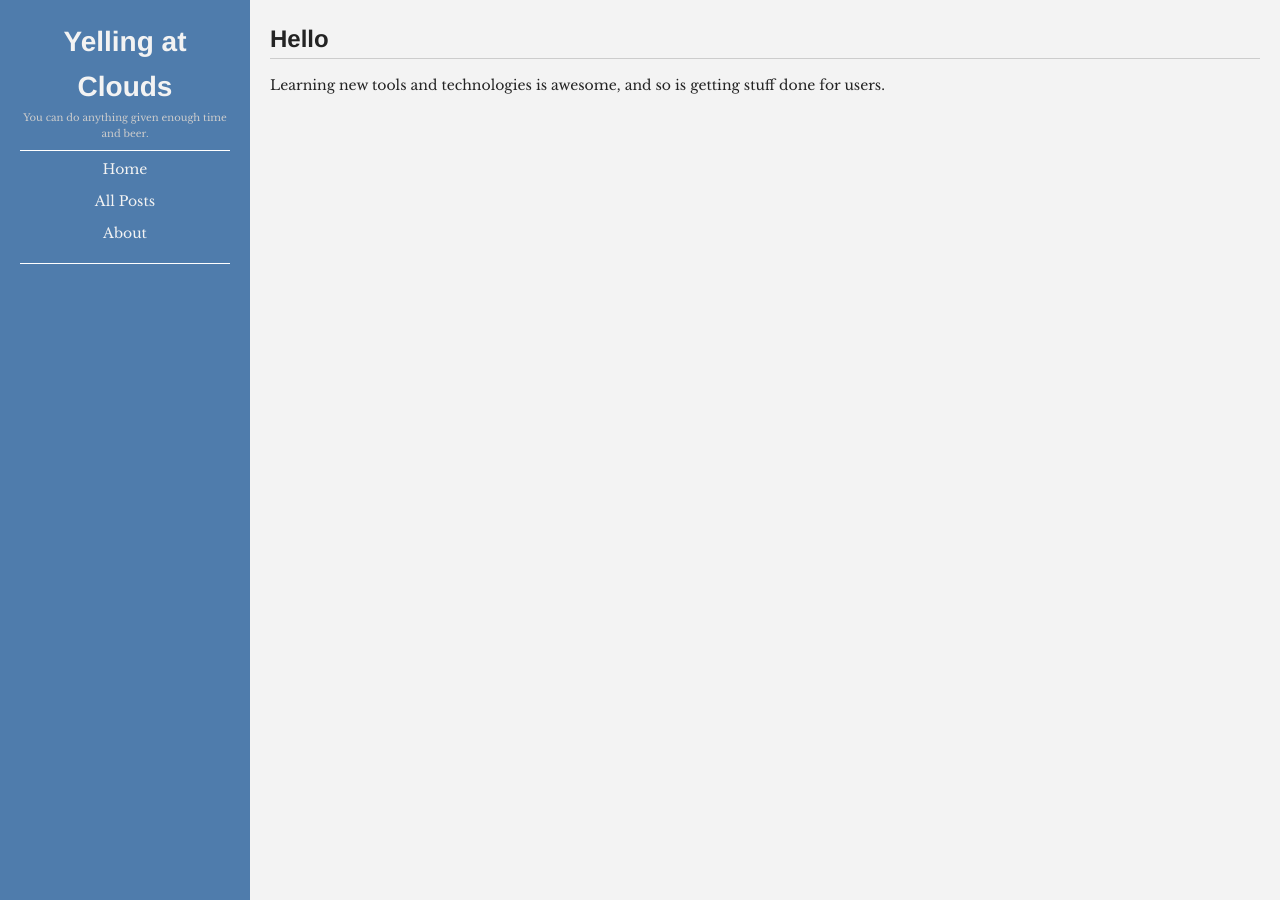
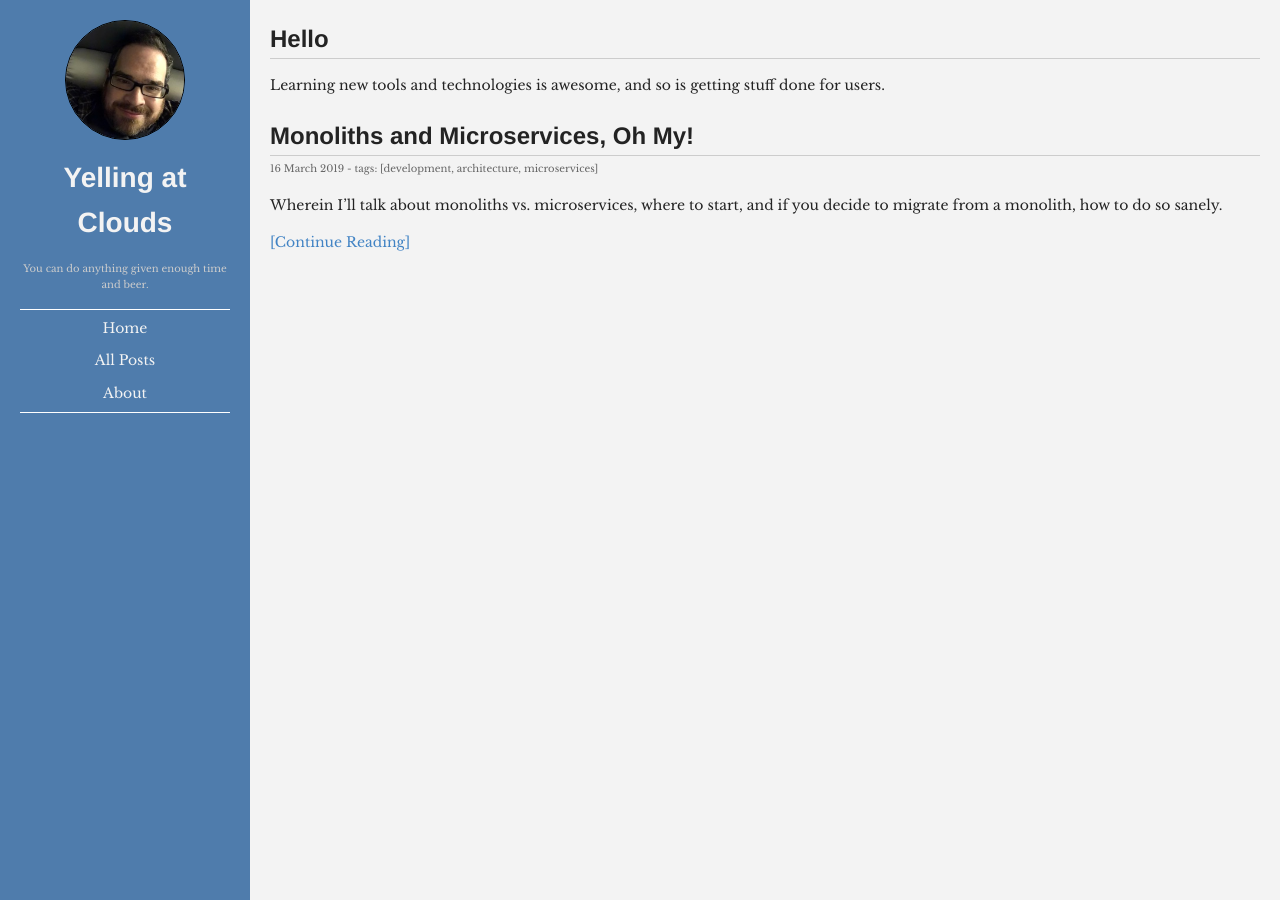
Before and after one commit to atarola/atarola.github.io, a Jekyll site: the page built from index.md, in a window 1280 px wide. Built offline with Jekyll 4.4.1, drawn with Linux system fonts in a browser that asks for light colours; some of the changed lines change nothing that is shown.

Commit message:
added first post!

```diff
--- a/_layouts/default.html
+++ b/_layouts/default.html
@@ -15,6 +15,8 @@
 
     <nav>
         <header>
+            <img src="{{ '/assets/img/face.jpg' | relative_url }}"
+                alt="My Face" />
             <h1>Yelling at Clouds</h1>
             <p>You can do anything given enough time and beer.</p>
         </header>
--- /dev/null
+++ b/_posts/2019-03-16-monoliths-and-microservices.md
@@ -0,0 +1,75 @@
+---
+layout: post
+title: "Monoliths and Microservices, Oh My!"
+date: 2019-03-16
+tags: ["development", "architecture", "microservices"]
+---
+
+Wherein I'll talk about monoliths vs. microservices, where to start, and if you decide to migrate from a monolith, how to do so sanely.
+
+*Note:* I make no value judgement between them. Both approaches have advantages, and you should make the best decision based on the application in question (including the environment in which it resides).
+
+### Start with a monolith!
+
+If you are running a new or high-risk project,  I would not start with microservices at all.  The most important thing you should be doing is managing the risks associated with where you are at.  Tackling the complexity that comes with microservices is a huge distraction you probably can't afford.
+
+Build your MVP as a monolith and focus on getting happy, paying customers.
+
+### When should you split the monolith?
+
+As I mentioned before, microservices bring a lot of baggage with them, when it comes to technical complexity.  So you should make sure the value you get from the move is worth the debts you'll be paying to get there.
+
+Here are some example situations that could force you to consider doing a split:
+
+#### Organizational Pressures
+
+When an organization gets to be a certain size, it becomes very hard for a single team of developers to keep up-to-date context of what is going on in every facet of the business.  This will usually shows up as externally created `Bounded Contexts` popping up all over the place.
+
+The nasty bit about multiple `Bounded Contexts` existing in the same codebase is that they muddy the waters as to what the internal model the code was expressing even means.  These clarity issues create bugs and bad experiences.
+
+`Bounded Contexts` are natural cleaving places for separate services.  Doing so allows businesses to execute well in each of those contexts.
+
+#### Scaling Concerns
+
+As a business grows, and a product gets more traffic, it is natural for parts of the monolith to need different deployment profiles to meet the needs of the customers.  Deploying the whole monolith to service each of those profiles becomes more wasteful the bigger the monolith is.
+
+Splitting a monolith based on deployment profiles allows the business to use infrastructure resource more efficiently, which adds natural value to each customer using those resources.
+
+### How should the monolith be split?
+
+So, after all of that, you've decided that you *need* to spit your monolith, here's a suggested path forward for you:
+
+#### Define your new `Bounded Context`
+
+Define your `Bounded Context` and the use-cases that will be that context's responsibilities.
+
+One of the worst downsides to microservices are the need for distributed transactions, so do your very best to keep them to a minimum.  Consider the common use-cases that dip into your context, and make sure entities that are close collaborators in fulfilling those use-cases live together.
+
+#### Create a shim facade
+
+In the monolith, create a facade that the rest of the monolith will use to interact with your newly formed `Bounded Context`.  This will act as a natural barrier between your context and the rest of the system, and will allow you to finally split the monolith later.
+
+#### Refactor the code
+
+Refactor all of the code outside your `Bounded Context` to talk to it via the shim facade.
+
+When I do this refactor, I try to stay away from passing domain model entities through the facade.  Better to translate things to plain data beforehand.  This extra step means that it will be easier later to actually split, since there's little chance to cheat in the mean-time.
+
+#### Build your microservice
+
+Build your micro-service to the specifications defined by the shim facade.
+
+When you do this, it is really tempting to cheat and have a shared database or something.  Do not give in!  Discipline here is vial to the success of the project.
+
+#### Re-implement the facade using the microservice
+
+Re-implement the facade to use the external microservice, paying mind to handle all of the fun complications that come with calling external services.
+
+#### Remove old code from monolith
+
+At this point, you get to delete a bunch of code from the old monolith.  It'll be fun, trust me.
+
+### Further Reading
+
+- [Bounded Context](https://martinfowler.com/bliki/BoundedContext.html)
+- [Microservice Architecture: Aligning Principles, Practices, and Culture](https://www.ca.com/content/dam/ca/us/files/ebook/microservice-architecture-aligning-principles-practices-and-culture.pdf)
--- a/_sass/_layout.scss
+++ b/_sass/_layout.scss
@@ -20,6 +20,14 @@ nav {
     text-align: center;
     padding-bottom: 20px;
 
+    img {
+      border-radius: 50%;
+      width: 120px;
+      margin-top: 20px;
+      margin-bottom: 10px;
+      border: 1px solid black;
+    }
+
     a {
         color: $platinum;
     }
@@ -30,6 +38,7 @@ nav {
 
     h1 {
         margin-bottom: 0;
+        margin-top: 0;
     }
 
     hr {
@@ -38,7 +47,6 @@ nav {
     }
 
     p {
-        margin: 0 0 5px;
         font-size: 10px;
         color: #ccc;
     }
@@ -56,6 +64,10 @@ nav {
         text-align: center;
         padding: 10px;
         margin: 0;
+
+        &:last-child {
+            padding-bottom: 0px;
+        }
     }
 }
 
```
Also changed, not shown: assets/img/face.jpg (added).
